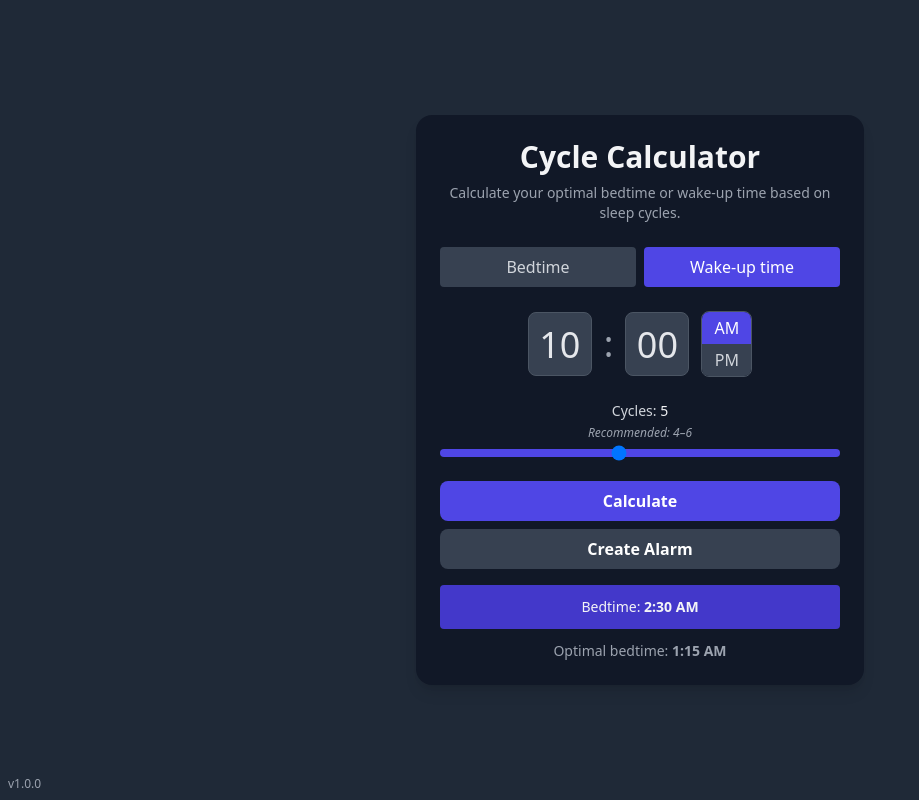
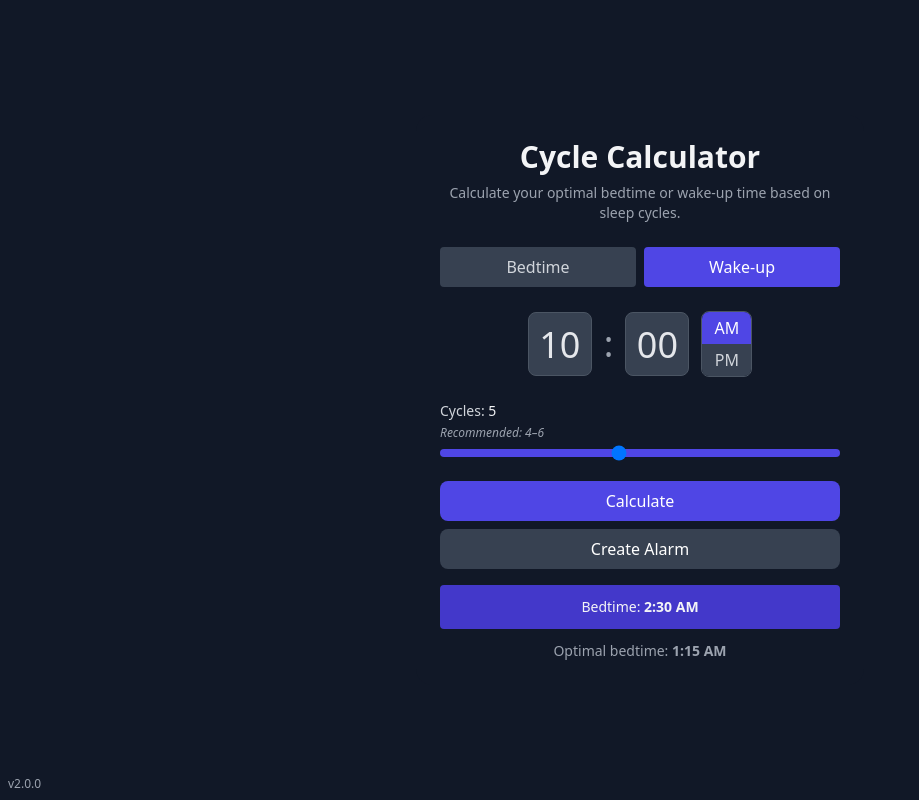
Before and after one commit to AidenCodesStuff/AidenCodesStuff.github.io, a plain HTML site: page index.html in a window 1280 px wide. Both pictures are taken after a click on the button "Calculate". Shown: the whole page, without its empty margins (0-919 px from the left). Drawn offline with nearby package versions, Linux system fonts and the light colour scheme.

Commit message:
Update index.html

```diff
--- a/index.html
+++ b/index.html
@@ -1,24 +1,22 @@
 <!DOCTYPE html>
-<html lang="en" class="bg-gray-800">
+<html lang="en" class="bg-gray-900">
 <head>
   <meta charset="utf-8">
-  <!-- lock zoom + edge-to-edge safe-area -->
+  <!-- lock zoom, edge-to-edge, disable bounce & double-tap zoom -->
   <meta name="viewport"
         content="width=device-width,initial-scale=1,maximum-scale=1,user-scalable=no,viewport-fit=cover">
   <title>Cycle Calculator</title>
   <style>
-    /* fill notch/status bar */
-    html { background: #1f2937; }
-    /* safe-area padding, no scroll, no overscroll bounce, disable double-tap zoom */
+    html { background: #111827; }
     html, body {
       padding: env(safe-area-inset-top) 0 env(safe-area-inset-bottom);
       margin: 0; height: 100%; overflow: hidden;
       touch-action: manipulation; overscroll-behavior: none;
     }
-    /* hide number input spinners */
+    /* hide number spinners */
     input::-webkit-outer-spin-button,
-    input::-webkit-inner-spin-button { -webkit-appearance: none; margin: 0 }
-    input[type=number] { -moz-appearance: textfield }
+    input::-webkit-inner-spin-button { -webkit-appearance: none; margin: 0; }
+    input[type=number] { -moz-appearance: textfield; }
   </style>
 
   <!-- PWA & icons -->
@@ -32,28 +30,32 @@
 
   <script src="https://cdn.tailwindcss.com"></script>
 </head>
+<body class="flex items-center justify-center h-screen bg-gray-900">
 
-<body class="bg-transparent flex items-center justify-center h-screen">
-
-  <div class="safe bg-gray-900 p-6 w-full sm:max-w-md sm:rounded-2xl sm:shadow-lg flex flex-col items-center">
-    <h1 class="text-3xl font-semibold text-gray-100 text-center mb-2">Cycle Calculator</h1>
+  <div class="safe bg-gray-900 p-6 w-full sm:max-w-md sm:rounded-2xl
+              flex flex-col items-center justify-center">
+    <h1 class="text-3xl font-semibold text-gray-100 mb-2">Cycle Calculator</h1>
     <p class="text-gray-400 text-sm text-center mb-6">
       Calculate your optimal bedtime or wake-up time based on sleep cycles.
     </p>
 
     <!-- Mode Toggle -->
     <div class="flex w-full mb-6 space-x-2">
-      <button id="sleepBtn" class="flex-1 py-2 rounded bg-gray-700 text-gray-300">Bedtime</button>
-      <button id="wakeBtn"  class="flex-1 py-2 rounded bg-indigo-600 text-white">Wake-up time</button>
+      <button id="sleepBtn" class="flex-1 py-2 rounded bg-gray-700 text-gray-300">
+        Bedtime
+      </button>
+      <button id="wakeBtn" class="flex-1 py-2 rounded bg-indigo-600 text-white">
+        Wake-up
+      </button>
     </div>
 
     <!-- Time Picker -->
-    <div class="flex items-center justify-center space-x-3 mb-6">
+    <div class="flex items-center space-x-3 mb-6">
       <div class="flex items-center justify-center w-12 sm:w-16 h-16 bg-gray-700 border border-gray-600 rounded-lg">
         <input id="hourInput" type="tel" inputmode="numeric" maxlength="2" value="10"
                class="w-full h-full bg-transparent text-3xl sm:text-4xl text-center text-gray-200 focus:outline-none"/>
       </div>
-      <div class="h-16 flex items-center justify-center text-3xl sm:text-4xl text-gray-400">:</div>
+      <div class="text-3xl sm:text-4xl text-gray-400">:</div>
       <div class="flex items-center justify-center w-12 sm:w-16 h-16 bg-gray-700 border border-gray-600 rounded-lg">
         <input id="minuteInput" type="tel" inputmode="numeric" maxlength="2" value="00"
                class="w-full h-full bg-transparent text-3xl sm:text-4xl text-center text-gray-200 focus:outline-none"/>
@@ -65,18 +67,18 @@
     </div>
 
     <!-- Cycles & Recommended -->
-    <label class="text-gray-300 text-sm mb-1">
+    <label class="text-gray-300 text-sm mb-1 w-full">
       Cycles: <span id="cycleLabel" class="text-gray-100">5</span>
     </label>
-    <div class="text-gray-400 italic text-xs mb-2">Recommended: 4–6</div>
+    <div class="text-gray-400 italic text-xs mb-2 w-full">Recommended: 4–6</div>
     <input id="cycleRange" type="range" min="1" max="10" value="5"
            class="w-full h-2 bg-indigo-600 rounded-lg appearance-none cursor-pointer mb-6"/>
 
-    <!-- Calculate & Alarm -->
-    <button id="calculateBtn" class="w-full py-2 bg-indigo-600 text-white font-semibold rounded-lg mb-2">
+    <!-- Actions -->
+    <button id="calculateBtn" class="w-full py-2 bg-indigo-600 text-white rounded-lg mb-2">
       Calculate
     </button>
-    <button id="createAlarmBtn" class="w-full py-2 bg-gray-700 text-white font-semibold rounded-lg mb-4 hidden">
+    <button id="createAlarmBtn" class="w-full py-2 bg-gray-700 text-white rounded-lg mb-4 hidden">
       Create Alarm
     </button>
 
@@ -84,10 +86,10 @@
     <ul id="results" class="w-full flex-1 overflow-auto space-y-3 text-gray-100 text-sm"></ul>
   </div>
 
-  <!-- Version Badge -->
-  <div class="fixed bottom-2 left-2 text-xs text-gray-400">v1.0.0</div>
+  <!-- Version -->
+  <div class="fixed bottom-2 left-2 text-xs text-gray-400">v2.0.0</div>
 
-  <!-- Add To Home Screen Banner -->
+  <!-- Add to Home Screen -->
   <div id="a2hsBanner" class="hidden fixed bottom-0 inset-x-0 bg-indigo-600 text-white p-4 flex justify-between">
     <span>Add this app to your home screen</span>
     <div class="flex space-x-2">
@@ -97,7 +99,10 @@
   </div>
 
   <script>
-    // Prevent double-tap zoom/scroll
+    // register SW
+    if ('serviceWorker' in navigator) navigator.serviceWorker.register('/sw.js').catch(console.error);
+
+    // prevent double-tap zoom
     let lastTouch = 0;
     document.addEventListener('touchend', e => {
       const now = Date.now();
@@ -105,16 +110,10 @@
       lastTouch = now;
     }, false);
 
-    // Register service worker
-    if ('serviceWorker' in navigator) {
-      navigator.serviceWorker.register('/sw.js').catch(console.error);
-    }
-
-    // A2HS prompt
+    // A2HS
     let deferredPrompt;
     window.addEventListener('beforeinstallprompt', e => {
-      e.preventDefault();
-      deferredPrompt = e;
+      e.preventDefault(); deferredPrompt = e;
       document.getElementById('a2hsBanner').classList.remove('hidden');
     });
     document.getElementById('a2hsBtn').onclick = async () => {
@@ -126,7 +125,7 @@
       document.getElementById('a2hsBanner').classList.add('hidden');
     };
 
-    // UI References
+    // UI refs & initialization
     const sleepBtn       = document.getElementById('sleepBtn'),
           wakeBtn        = document.getElementById('wakeBtn'),
           hourInput      = document.getElementById('hourInput'),
@@ -139,7 +138,6 @@
           createAlarmBtn = document.getElementById('createAlarmBtn'),
           results        = document.getElementById('results');
 
-    // Initialize slider label
     cycleLabel.textContent = cycleRange.value;
     cycleRange.oninput = () => cycleLabel.textContent = cycleRange.value;
 
@@ -152,29 +150,25 @@
       off.classList.remove(...ACTIVE);  off.classList.add(...INACTIVE);
     }
 
-    sleepBtn.onclick = () => { mode = 'sleep'; toggle(sleepBtn, wakeBtn); };
-    wakeBtn.onclick  = () => { mode = 'wake';  toggle(wakeBtn, sleepBtn); };
+    sleepBtn.onclick = () => { mode='sleep'; toggle(sleepBtn, wakeBtn); };
+    wakeBtn.onclick  = () => { mode='wake';  toggle(wakeBtn, sleepBtn); };
+    amBtn.onclick    = () => { period='AM';  toggle(amBtn, pmBtn); };
+    pmBtn.onclick    = () => { period='PM';  toggle(pmBtn, amBtn); };
 
-    amBtn.onclick = () => { period = 'AM'; toggle(amBtn, pmBtn); };
-    pmBtn.onclick = () => { period = 'PM'; toggle(pmBtn, amBtn); };
-
-    // Sanitize hour input (1–12) and auto-advance
     hourInput.onfocus = () => hourInput.select();
     hourInput.oninput = () => {
-      let v = hourInput.value.replace(/\D/g, '').slice(0,2);
+      let v = hourInput.value.replace(/\D/g,'').slice(0,2);
       if (!v) return hourInput.value = '';
       let n = Math.max(1, Math.min(12, +v));
-      hourInput.value = String(n);
-      if (hourInput.value.length >= 2) minuteInput.focus();
+      hourInput.value = n;
+      if (hourInput.value.length === 2) minuteInput.focus();
     };
 
-    // Sanitize minute input (0–59)
     minuteInput.onfocus = () => minuteInput.select();
     minuteInput.oninput = () => {
-      let v = minuteInput.value.replace(/\D/g, '').slice(0,2);
+      let v = minuteInput.value.replace(/\D/g,'').slice(0,2);
       if (!v) return minuteInput.value = '';
-      let n = Math.max(0, Math.min(59, +v));
-      minuteInput.value = String(n);
+      minuteInput.value = Math.max(0, Math.min(59, +v));
     };
 
     calculateBtn.onclick = () => {
@@ -184,12 +178,12 @@
             base = new Date(1970,0,1,h24,m).getTime(),
             n    = +cycleRange.value,
             MIN  = 90*60000, MAX = 120*60000,
-            sign = mode === 'sleep' ? 1 : -1;
+            sign = mode==='sleep'?1:-1;
 
       const fmt  = ms => new Date(ms).toLocaleTimeString([], {hour:'numeric',minute:'2-digit'}),
             minT = fmt(base + sign*n*MIN),
             optT = fmt((base + sign*n*MIN + base + sign*n*MAX)/2),
-            lbl  = mode === 'sleep' ? 'Wake-up time' : 'Bedtime';
+            lbl  = mode==='sleep'?'Wake-up time':'Bedtime';
 
       results.innerHTML = `
         <li class="bg-indigo-700 p-3 rounded text-center">
@@ -199,22 +193,21 @@
           Optimal ${lbl.toLowerCase()}: <strong>${optT}</strong>
         </li>`;
 
-      // Show & bind Create Alarm
       createAlarmBtn.classList.remove('hidden');
       createAlarmBtn.onclick = () => {
         const [time, mer] = minT.split(' '),
               [hh, mm]   = time.split(':').map(Number);
-        let H = mer === 'PM' && hh < 12 ? hh + 12 : mer === 'AM' && hh === 12 ? 0 : hh;
-        const now   = new Date(),
-              alarm = new Date(now.getFullYear(), now.getMonth(), now.getDate(), H, mm, 0),
-              pad   = n => String(n).padStart(2,'0'),
-              utc   = dt => dt.getUTCFullYear()
-                         + pad(dt.getUTCMonth()+1)
-                         + pad(dt.getUTCDate())
-                         + 'T' + pad(dt.getUTCHours())
-                         + pad(dt.getUTCMinutes())
-                         + pad(dt.getUTCSeconds())
-                         + 'Z',
+        let H = mer==='PM'&&hh<12?hh+12:mer==='AM'&&hh===12?0:hh,
+            now   = new Date(),
+            alarm = new Date(now.getFullYear(),now.getMonth(),now.getDate(),H,mm,0),
+            pad   = n=>String(n).padStart(2,'0'),
+            utc   = dt=>dt.getUTCFullYear()
+                     +pad(dt.getUTCMonth()+1)
+                     +pad(dt.getUTCDate())
+                     +'T'+pad(dt.getUTCHours())
+                     +pad(dt.getUTCMinutes())
+                     +pad(dt.getUTCSeconds())
+                     +'Z',
             ics   = [
               'BEGIN:VCALENDAR','VERSION:2.0','BEGIN:VEVENT',
               `DTSTART:${utc(alarm)}`,`SUMMARY:${lbl} Alarm`,
@@ -222,10 +215,10 @@
               `DESCRIPTION:Time for ${lbl.toLowerCase()}`,
               'END:VALARM','END:VEVENT','END:VCALENDAR'
             ].join('\r\n'),
-              blob  = new Blob([ics], {type:'text/calendar'}),
+            blob  = new Blob([ics],{type:'text/calendar'}),
             url   = URL.createObjectURL(blob),
             a     = document.createElement('a');
-        a.href = url; a.download = 'alarm.ics'; a.click();
+        a.href=url; a.download='alarm.ics'; a.click();
         URL.revokeObjectURL(url);
       };
     };
```
Lines whose indentation alone changed are shown as unchanged.
